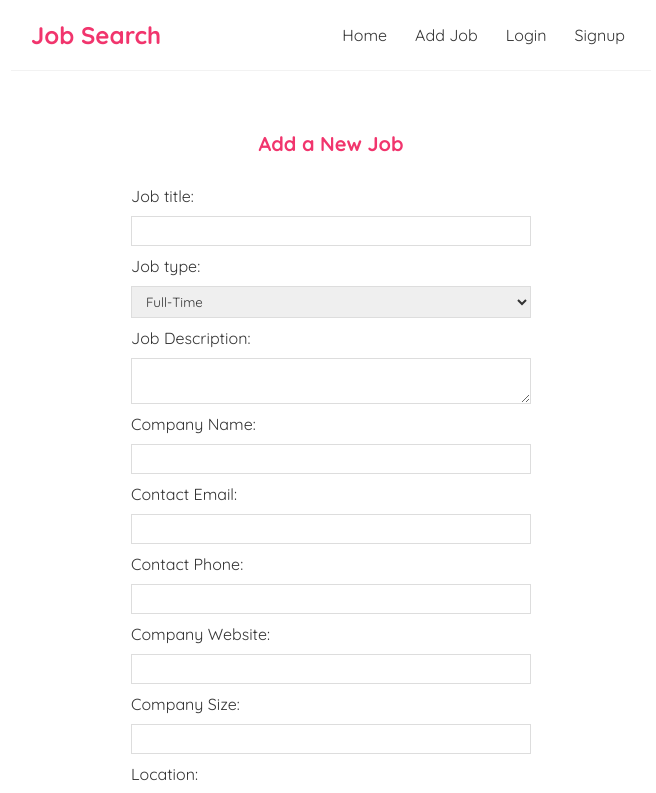
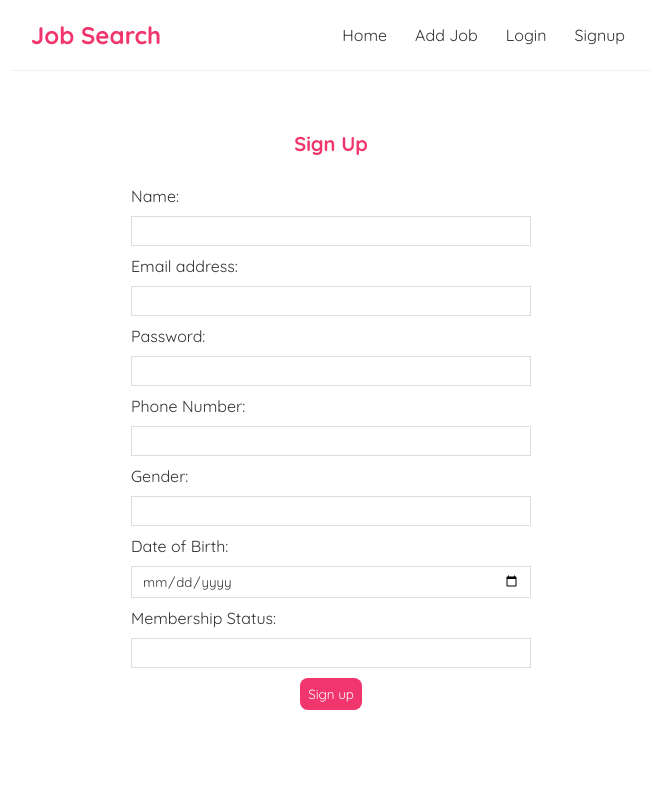
Before and after one commit to vernere/cm3, a React (Vite) app in the folder frontend/: page /signup in a window 1280 px wide. Shown: the top 793 px of the page, without its empty margins (309-965 px from the left). Built offline with nearby package versions, Linux system fonts and the light colour scheme.

Commit message:
App fix of login and signup route

```diff
--- a/frontend/src/App.jsx
+++ b/frontend/src/App.jsx
@@ -23,11 +23,9 @@ const App = () => {
               <Route path="/" element={<Home />} />
               <Route path="/add-job" element={<AddJobPage />} />
               <Route path="/jobs/:id" element={<JobPage />} />
-              <Route path="/login" element={<AddJobPage />} />
-              <Route path="/signup" element={<AddJobPage />} />
+              <Route path="/login" element={<Login />} />
+              <Route path="/signup" element={<Signup />} />
               <Route path='*' element={<NotFoundPage />} />
-              <Route path="/login" element={<Login />} />
-              <Route path="/signup" element={<Signup /> } />
             </Routes>
           </div>
         </BrowserRouter>
```
